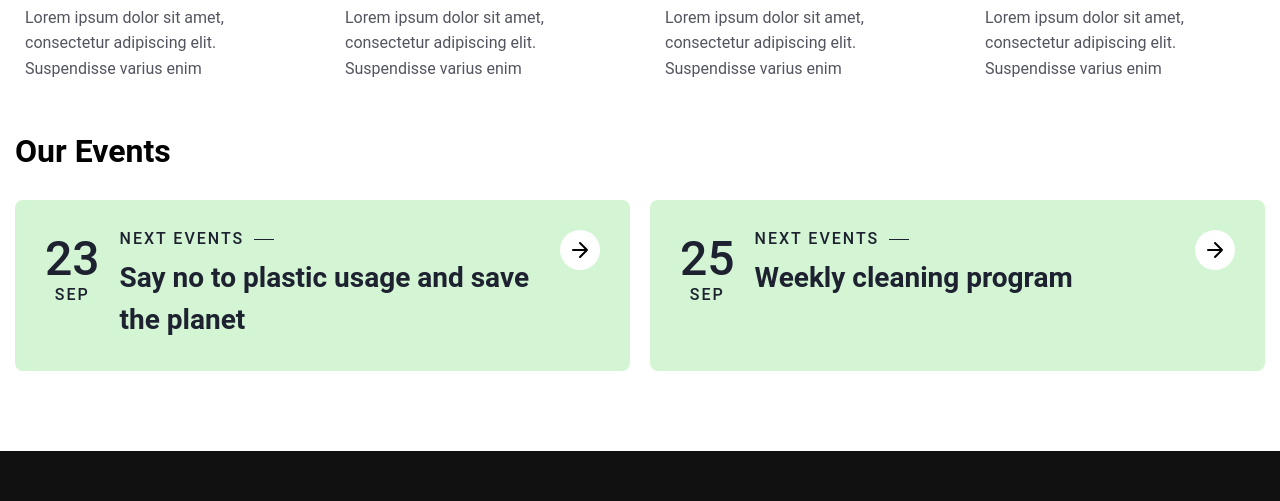
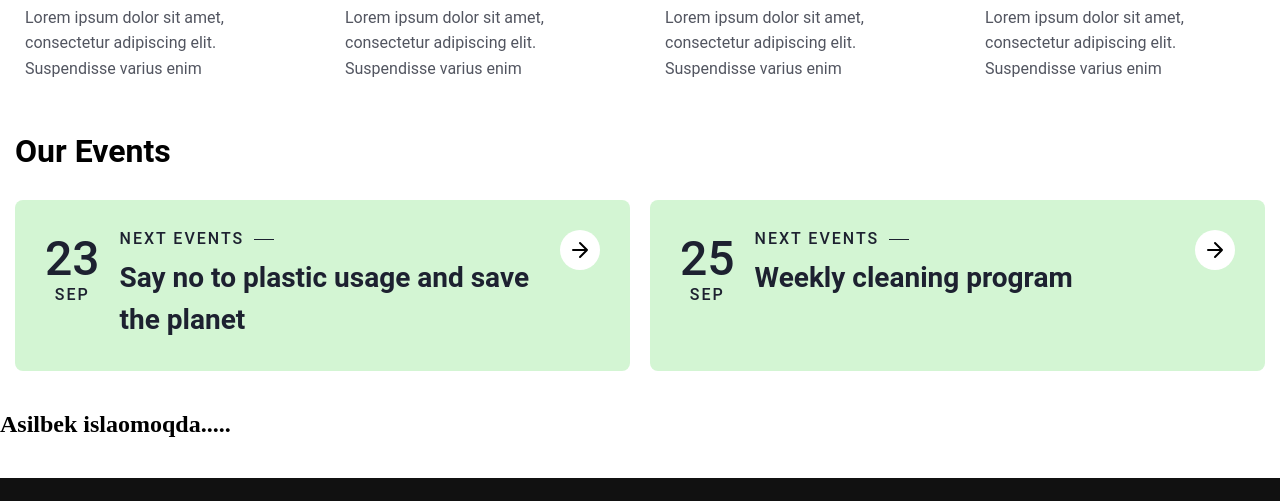
Before and after one commit to HusaynAmirqulov/TeamTwo, a plain HTML site: page pages/Donation.html in a window 1280 px wide. Shown: the part 942-1443 px from the top of the page. Drawn offline with Linux system fonts and the light colour scheme; files that its build step writes are made by us from their sources; files whose address does not match are found by name.

Commit message:
donation page

```diff
--- a/pages/Donation.html
+++ b/pages/Donation.html
@@ -169,6 +169,7 @@
       </section>
     </div>
 
+    <h2>Asilbek islaomoqda.....</h2>
     <footer class="footer">
       <div class="container">
         <div class="footer-content">
```
